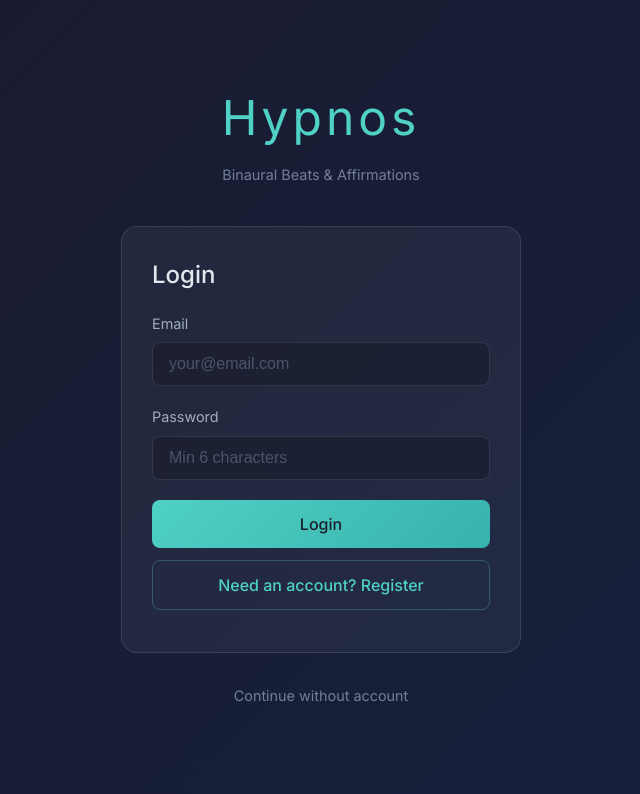
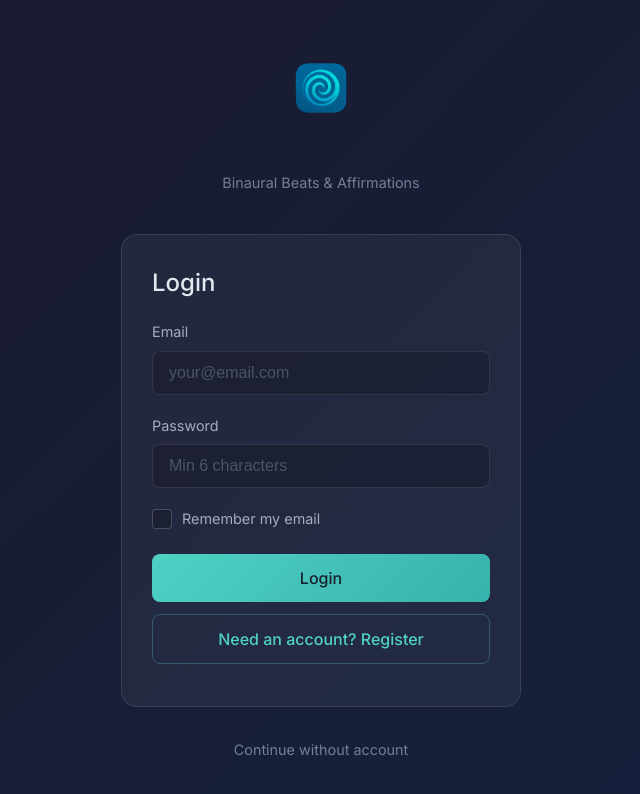
Before and after one commit to brunoconrado/self-hypnosis-web, a React (Vite) app: page / in a window 1280 px wide. Shown: the top 794 px of the page, without its empty margins (319-959 px from the left). Built offline with nearby package versions, Linux system fonts and the light colour scheme; no server answers.

Commit message:
add icon

```diff
--- a/index.html
+++ b/index.html
@@ -5,6 +5,8 @@
     <meta name="viewport" content="width=device-width, initial-scale=1.0" />
     <meta name="theme-color" content="#1a1a2e" />
     <title>Hypnos - Binaural Beats & Afirmações</title>
+    <link rel="icon" type="image/png" href="/hypnos-icon.png" />
+    <link rel="apple-touch-icon" href="/hypnos-icon.png" />
     <link rel="preconnect" href="https://fonts.googleapis.com">
     <link rel="preconnect" href="https://fonts.gstatic.com" crossorigin>
     <link href="https://fonts.googleapis.com/css2?family=Inter:wght@400;500;600;700&display=swap" rel="stylesheet">
--- a/src/components/AuthScreen.css
+++ b/src/components/AuthScreen.css
@@ -17,12 +17,10 @@
   margin-bottom: 40px;
 }
 
-.auth-header h1 {
-  font-size: 3rem;
-  color: #4fd1c5;
-  margin: 0;
-  font-weight: 300;
-  letter-spacing: 4px;
+.auth-logo {
+  height: 120px;
+  width: auto;
+  margin-bottom: 8px;
 }
 
 .auth-header p {
@@ -93,6 +91,65 @@
   cursor: not-allowed;
 }
 
+.form-group-checkbox {
+  margin-bottom: 24px;
+}
+
+.checkbox-label {
+  display: flex;
+  align-items: center;
+  gap: 10px;
+  color: #a0aec0;
+  font-size: 0.9rem;
+  cursor: pointer;
+  user-select: none;
+}
+
+.checkbox-label input[type="checkbox"] {
+  position: absolute;
+  opacity: 0;
+  cursor: pointer;
+  height: 0;
+  width: 0;
+}
+
+.checkbox-custom {
+  position: relative;
+  width: 20px;
+  height: 20px;
+  background: rgba(0, 0, 0, 0.2);
+  border: 1px solid rgba(255, 255, 255, 0.2);
+  border-radius: 4px;
+  transition: all 0.2s;
+  flex-shrink: 0;
+}
+
+.checkbox-label:hover .checkbox-custom {
+  border-color: #4fd1c5;
+}
+
+.checkbox-label input[type="checkbox"]:checked + .checkbox-custom {
+  background: #4fd1c5;
+  border-color: #4fd1c5;
+}
+
+.checkbox-label input[type="checkbox"]:checked + .checkbox-custom::after {
+  content: '';
+  position: absolute;
+  left: 6px;
+  top: 2px;
+  width: 5px;
+  height: 10px;
+  border: solid #1a202c;
+  border-width: 0 2px 2px 0;
+  transform: rotate(45deg);
+}
+
+.checkbox-label input[type="checkbox"]:disabled + .checkbox-custom {
+  opacity: 0.5;
+  cursor: not-allowed;
+}
+
 .auth-button {
   width: 100%;
   padding: 14px;
--- a/src/components/AuthScreen.jsx
+++ b/src/components/AuthScreen.jsx
@@ -1,16 +1,33 @@
-import React, { useState } from 'react';
+import React, { useState, useEffect } from 'react';
 import { useAuth } from '../providers/AuthProvider';
 import './AuthScreen.css';
+
+const REMEMBERED_EMAIL_KEY = 'hypnos_remembered_email';
 
 export function AuthScreen({ onSkip }) {
   const { login, register, error, isLoading, clearError } = useAuth();
   const [isLogin, setIsLogin] = useState(true);
   const [email, setEmail] = useState('');
   const [password, setPassword] = useState('');
+  const [rememberMe, setRememberMe] = useState(false);
+
+  useEffect(() => {
+    const savedEmail = localStorage.getItem(REMEMBERED_EMAIL_KEY);
+    if (savedEmail) {
+      setEmail(savedEmail);
+      setRememberMe(true);
+    }
+  }, []);
 
   const handleSubmit = async (e) => {
     e.preventDefault();
     clearError();
+
+    if (rememberMe) {
+      localStorage.setItem(REMEMBERED_EMAIL_KEY, email);
+    } else {
+      localStorage.removeItem(REMEMBERED_EMAIL_KEY);
+    }
 
     if (isLogin) {
       await login(email, password);
@@ -28,7 +45,7 @@ export function AuthScreen({ onSkip }) {
     <div className="auth-screen">
       <div className="auth-container">
         <div className="auth-header">
-          <h1>Hypnos</h1>
+          <img src="/hypnos-icon.png" alt="Hypnos" className="auth-logo" />
           <p>Binaural Beats & Affirmations</p>
         </div>
 
@@ -66,6 +83,19 @@ export function AuthScreen({ onSkip }) {
             />
           </div>
 
+          <div className="form-group-checkbox">
+            <label className="checkbox-label">
+              <input
+                type="checkbox"
+                checked={rememberMe}
+                onChange={(e) => setRememberMe(e.target.checked)}
+                disabled={isLoading}
+              />
+              <span className="checkbox-custom"></span>
+              Remember my email
+            </label>
+          </div>
+
           <button
             type="submit"
             className="auth-button primary"
--- a/src/components/CategorySelectionScreen.css
+++ b/src/components/CategorySelectionScreen.css
@@ -9,9 +9,53 @@
 
 /* Header */
 .category-header {
+  position: relative;
   padding: 2rem 1.5rem;
   text-align: center;
   background: linear-gradient(180deg, rgba(0, 191, 165, 0.1) 0%, transparent 100%);
+}
+
+/* User Menu */
+.user-menu {
+  position: absolute;
+  top: 1rem;
+  right: 1rem;
+  display: flex;
+  align-items: center;
+  gap: 0.75rem;
+}
+
+.user-email {
+  font-size: 0.8125rem;
+  color: rgba(255, 255, 255, 0.6);
+  max-width: 150px;
+  overflow: hidden;
+  text-overflow: ellipsis;
+  white-space: nowrap;
+}
+
+.logout-btn {
+  display: flex;
+  align-items: center;
+  justify-content: center;
+  width: 36px;
+  height: 36px;
+  background: rgba(255, 255, 255, 0.08);
+  border: 1px solid rgba(255, 255, 255, 0.1);
+  border-radius: 8px;
+  color: rgba(255, 255, 255, 0.6);
+  cursor: pointer;
+  transition: all 0.2s ease;
+}
+
+.logout-btn:hover {
+  background: rgba(245, 101, 101, 0.2);
+  border-color: rgba(245, 101, 101, 0.4);
+  color: #fc8181;
+}
+
+.logout-btn .material-icons {
+  font-size: 1.125rem;
 }
 
 .header-content {
@@ -66,19 +110,10 @@
   background: #4fd1c5;
 }
 
-.app-logo {
-  display: inline-flex;
-  align-items: center;
-  gap: 0.5rem;
-  font-size: 2rem;
-  font-weight: 700;
-  color: white;
+.header-logo {
+  height: 80px;
+  width: auto;
   margin-bottom: 0.5rem;
-}
-
-.logo-icon {
-  font-size: 2.5rem;
-  color: #4fd1c5;
 }
 
 .app-tagline {
@@ -456,6 +491,16 @@
 @media (max-width: 640px) {
   .category-header {
     padding: 1.5rem 1rem;
+    padding-top: 3.5rem;
+  }
+
+  .user-menu {
+    top: 0.75rem;
+    right: 0.75rem;
+  }
+
+  .user-email {
+    display: none;
   }
 
   .app-logo {
--- a/src/components/CategorySelectionScreen.jsx
+++ b/src/components/CategorySelectionScreen.jsx
@@ -1,5 +1,6 @@
 import React, { useState, useMemo } from 'react';
 import { useAffirmation } from '../providers/AffirmationProvider';
+import { useAuth } from '../providers/AuthProvider';
 import './CategorySelectionScreen.css';
 
 const CATEGORY_ICONS = {
@@ -29,6 +30,7 @@ const CATEGORY_NAMES = {
 
 export function CategorySelectionScreen({ onNext }) {
   const { playlist, categories, isLoading } = useAffirmation();
+  const { isAuthenticated, logout, user } = useAuth();
   const [selectedCategories, setSelectedCategories] = useState(new Set());
 
   // Group affirmations by category with counts
@@ -131,6 +133,14 @@ export function CategorySelectionScreen({ onNext }) {
     <div className="category-screen">
       {/* Header */}
       <header className="category-header">
+        {isAuthenticated && (
+          <div className="user-menu">
+            <span className="user-email">{user?.email}</span>
+            <button className="logout-btn" onClick={logout} title="Sair">
+              <span className="material-icons">logout</span>
+            </button>
+          </div>
+        )}
         <div className="header-content">
           <div className="step-indicator">
             <span className="step active">1</span>
@@ -139,10 +149,7 @@ export function CategorySelectionScreen({ onNext }) {
             <span className="step-line"></span>
             <span className="step">3</span>
           </div>
-          <h1 className="app-logo">
-            <span className="material-icons logo-icon">waves</span>
-            Hypnos
-          </h1>
+          <img src="/hypnos-icon.png" alt="Hypnos" className="header-logo" />
           <p className="app-tagline">Escolha as categorias para sua sessão</p>
         </div>
       </header>
```
Also changed, not shown: public/hypnos-icon.png (added).
